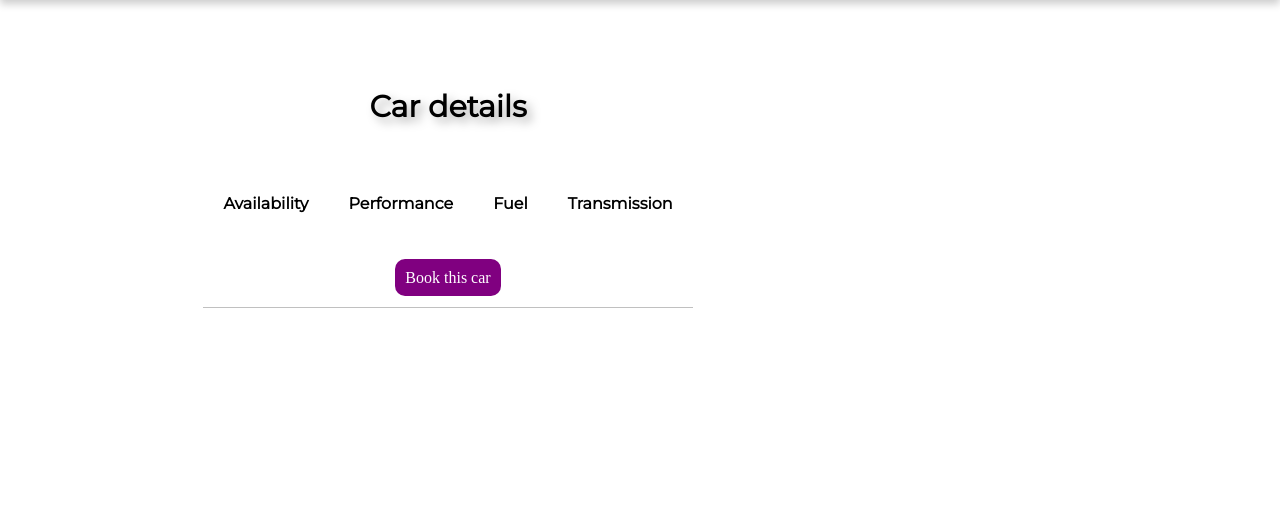
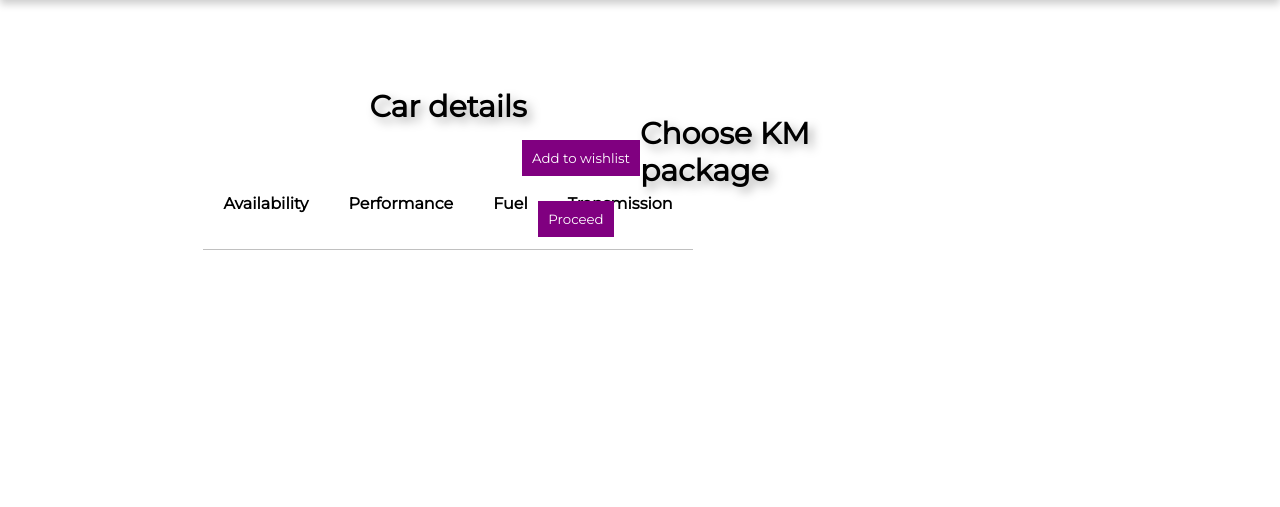
Before and after one commit to JosephDeFacto/rent-and-drive, a Symfony app: template templates/car/show.html.twig in a window 1280 px wide. Shown: the part 80-587 px from the top of the page. Run offline with Twig, Linux system fonts and the light colour scheme; the template is opened without the code that fills it, so the values that code supplies are empty; some libraries are stand-ins or nearby versions.

Commit message:
Add package options

```diff
--- a/templates/car/show.html.twig
+++ b/templates/car/show.html.twig
@@ -3,6 +3,8 @@
 {% block title %}Show{% endblock %}
 
 {% block body %}
+
+
     <div class="products-content-container ">
         <div class="products-content-main product-page">
 
@@ -18,9 +20,34 @@
             </div>
             <div class="image-row">
                 {% if carInfo.imagePath %}
-                    <img class="product-image" src="{{asset('../' ~ carInfo.imagePath) }}" alt="{{ carInfo.name }}" title="{{ carInfo.name }}">
+                    <img class="product-image show" src="{{asset('../' ~ carInfo.imagePath) }}" alt="{{ carInfo.name }}" title="{{ carInfo.name }}">
                 {% endif %}
             </div>
+            <span class="package-title">Choose KM package</span>
+            <form method="get" action="{{ path('app_car_booking', {'id': carInfo.id}) }}">
+                <div class="product-packages">
+                    {% for package in packages %}
+                        <div class="products-radio-item">
+                            <label class="package-label" for="{{ package.name }}">{{ package.name }}</label>
+                            <input type="radio" id="{{ package.id }}" class="package" name="package" value="{{ package.id }}">
+                            <small>
+                                <span class="package-price">€{{ package.price }} | </span>
+                                <span class="package-km">{{ package.distance}} km </span>
+                                <span class="package-short">per month</span>
+                            </small>
+                        </div>
+                    {% endfor %}
+                    <div class="btn-wrapper">
+                        <button type="submit" class="btn-package-proceed">Proceed</button>
+                    </div>
+                </div>
+            </form>
+
+            <form method="post" action="{{ path('add_to_wishlist', {'id': carInfo.id}) }}">
+                <div class="btn-wrapper">
+                    <input type="submit" class="btn-package-proceed" value="Add to wishlist">
+                </div>
+            </form>
 
             <div class="product-details-title">
                 <span class="rnd-text-span-second bottom-out">Car details</span>
@@ -53,9 +80,9 @@
                         </div>
                     </div>
                 </div>
-                <div class="product-redirect">
+                {#<div class="product-redirect">
                     <a class="product-link link-one" href="{{ path('app_car_booking', {id: carInfo.id}) }}">Book this car</a>
-                </div>
+                </div>#}
             </div>
         </div>
     </div>
```
